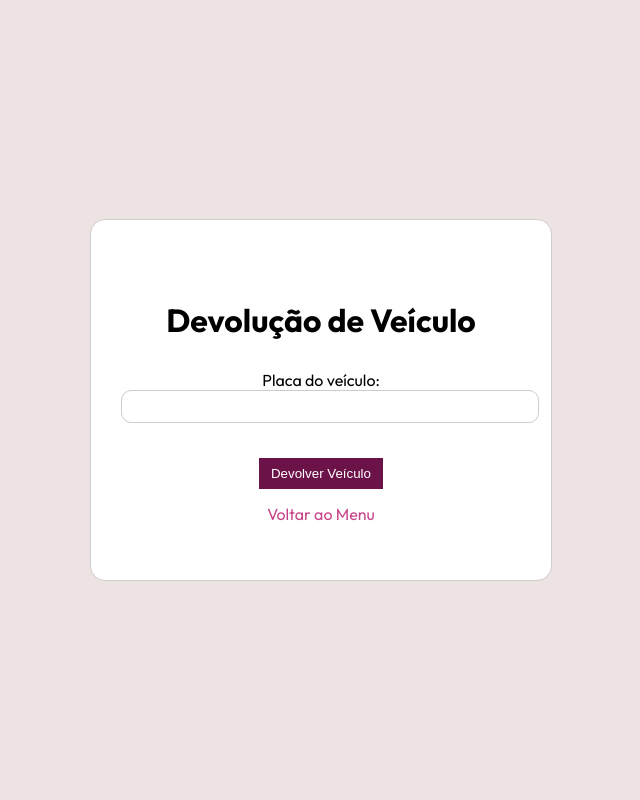
After one commit to Luana002/teste-de-software-fepi, a Flask app: page /devolucao in a window 1280 px wide. The commit adds this page. Shown: the whole page, without its empty margins (319-959 px from the left). Run offline with Flask 3, Linux system fonts and the light colour scheme.

Commit message:
Adiciona tela de devolução de veículo, cadastro de veículo e ajustes no layout da home

```diff
--- a/app.py
+++ b/app.py
@@ -2,40 +2,82 @@ from flask import Flask, render_template, request, redirect, url_for
 
 app = Flask(__name__)
 
+# "Banco de dados" em memória
 clientes = []
-veiculos = []
+veiculos = [
+    {"modelo": "Onix 1.0", "placa": "ABC1D23", "disponivel": True},
+    {"modelo": "HB20 1.6", "placa": "EFG4H56", "disponivel": True},
+    {"modelo": "Corolla XEi", "placa": "IJK7L89", "disponivel": False},
+    {"modelo": "Fiat Argo", "placa": "MNO2P34", "disponivel": True}
+]
 
+# Funções do sistema
 def cadastrar_cliente(nome, email, cpf):
 
     for c in clientes:
         if c["cpf"] == cpf:
             return None
 
-    novo_cliente = {"nome": nome, "email": email, "cpf": cpf}
+    novo_cliente = {
+        "nome": nome,
+        "email": email,
+        "cpf": cpf
+    }
+
     clientes.append(novo_cliente)
     return novo_cliente
 
+
+def cadastrar_veiculo(modelo, placa):
+
+    for v in veiculos:
+        if v["placa"] == placa:
+            return None
+
+    novo_veiculo = {
+        "modelo": modelo,
+        "placa": placa,
+        "disponivel": True
+    }
+
+    veiculos.append(novo_veiculo)
+    return novo_veiculo
+
+
+def devolver_veiculo(placa):
+
+    for veiculo in veiculos:
+        if veiculo["placa"] == placa:
+            veiculo["disponivel"] = True
+            return True
+
+    return False
+
+# Rotas do sistema
 @app.route('/')
 def index():
     return render_template('index.html')
 
+# LOGIN CLIENTE
 @app.route('/login_cliente', methods=['POST'])
 def login_cliente():
+
     nome = request.form.get('nome')
     cpf = request.form.get('cpf')
 
     for c in clientes:
         if c['nome'] == nome and c['cpf'] == cpf:
-
             return redirect(url_for('tela_home'))
 
     return "Falha no login: Cliente não encontrado ou dados incorretos.", 401
 
+# CADASTRO CLIENTE
 @app.route('/cadastrar_cliente', methods=['POST'])
 def rota_cadastrar_cliente():
+
     nome = request.form.get('nome')
     email = request.form.get('email')
-    cpf = request.form.get('CPF')
+    cpf = request.form.get('cpf')
 
     resultado = cadastrar_cliente(nome, email, cpf)
 
@@ -44,19 +86,62 @@ def rota_cadastrar_cliente():
     else:
         return "Erro: Este CPF já está cadastrado!", 400
 
-
+# TELA HOME (VEÍCULOS)
 @app.route('/home')
 def tela_home():
     return render_template('home.html', lista=veiculos)
 
+# LOCAR VEÍCULO
+@app.route('/locar/<placa>', methods=['POST'])
+def locar(placa):
+
+    for veiculo in veiculos:
+        if veiculo["placa"] == placa:
+
+            if veiculo["disponivel"]:
+                veiculo["disponivel"] = False
+
+                return redirect(url_for('tela_home'))
+
+    return "Erro ao locar veículo", 400
+
+# TELA CADASTRO VEÍCULO
+@app.route("/cadastroVeiculo")
+def tela_cadastro_veiculo():
+    return render_template("cadastroVeiculo.html")
+
+# CADASTRAR VEÍCULO
+@app.route("/cadastrar_veiculo", methods=["POST"])
+def cadastrar_veiculo_rota():
+
+    modelo = request.form["modelo"]
+    placa = request.form["placa"]
+
+    veiculo = cadastrar_veiculo(modelo, placa)
+
+    if veiculo:
+        return redirect(url_for('tela_home'))
+    else:
+        return "Erro: Veículo já cadastrado!", 400
+
+# TELA DEVOLUÇÃO
+@app.route("/devolucao")
+def tela_devolucao():
+    return render_template("devolucao.html")
+
+# DEVOLVER VEÍCULO
+@app.route("/devolver_veiculo", methods=["POST"])
+def devolver_veiculo_rota():
+
+    placa = request.form["placa"]
+
+    resultado = devolver_veiculo(placa)
+
+    if resultado:
+        return redirect(url_for('tela_home'))
+    else:
+        return "Veículo não encontrado."
+
+# EXECUTAR SERVIDOR
 if __name__ == '__main__':
     app.run(debug=True)
-
-@app.route('/locar/<placa>', methods=['POST'])
-def locar(placa):
-    for veiculo in veiculos:
-        if veiculo["placa"] == placa:
-            if veiculo["disponivel"]:
-                veiculo["disponivel"] = False
-                return redirect(url_for('tela_veiculos'))
-    return "Erro ao locar veículo", 400
--- /dev/null
+++ b/static/style/devolucao.css
@@ -0,0 +1,59 @@
+@import url("https://fonts.googleapis.com/css2?family=Outfit:wght@300;400;600;700&display=swap");
+
+:root {
+  --bg: #eee3e3;
+  --white: #ffffff;
+  --border: #ccc;
+
+  --btn-blue: #6b1349;
+  --link-orange: #c84488;
+}
+
+body {
+  margin: 0;
+  font-family: "Outfit", Arial, sans-serif;
+  background-color: var(--bg);
+
+  display: flex;
+  justify-content: center;
+  align-items: center;
+  height: 100vh;
+}
+
+.container {
+  background: var(--white);
+  padding: 30px;
+  border: 1px solid var(--border);
+  width: 400px;
+  height: 300px;
+  text-align: center;
+  border-radius: 15px;
+}
+
+h1 {
+  margin-top: 50px;
+  margin-bottom: 30px;
+}
+
+input {
+  width: 100%;
+  padding: 8px;
+  border: 1px solid var(--border);
+  border-radius: 10px;
+}
+
+button {
+  margin-top: 15px;
+  padding: 8px 12px;
+  border: none;
+  background-color: var(--btn-blue);
+  color: var(--white);
+  cursor: pointer;
+}
+
+a {
+  display: inline-block;
+  margin-top: 15px;
+  text-decoration: none;
+  color: var(--link-orange);
+}
--- /dev/null
+++ b/templates/devolucao.html
@@ -0,0 +1,30 @@
+<!DOCTYPE html>
+<html lang="en">
+<head>
+    <meta charset="UTF-8">
+    <meta name="viewport" content="width=device-width, initial-scale=1.0">
+    <title>Devolução</title>
+    <link rel="stylesheet" href="{{ url_for('static', filename='style/devolucao.css') }}">
+</head>
+<body>
+    <div class="container">
+
+    <h1>Devolução de Veículo</h1>
+
+    <form action="/devolver_veiculo" method="POST">
+
+    <label>Placa do veículo:</label><br>
+    <input type="text" name="placa" required>
+
+    <br><br>
+
+    <button type="submit">Devolver Veículo</button>
+
+    </form>
+
+    <a href="/home">Voltar ao Menu</a>
+
+    </div>
+
+</body>
+</html>
--- a/templates/index.html
+++ b/templates/index.html
@@ -28,7 +28,7 @@
             <br><br>
             <input type="email" name="email" placeholder="E-mail Principal" id="" required>
             <br><br>
-            <input type="password" name="CPF" placeholder="CPF como senha" id="" required>
+            <input type="password" name="cpf" placeholder="CPF como senha" id="" required>
             <br><br>
             <button type="submit" id="btnTwo">Cadastrar</button>
         </form>
```
Also changed, not shown: src/sistema_locacao.py (+30 -0 lines), static/style/home.css (+89 -37 lines), templates/cadastroVeiculo.html (added, +36 -0 lines), templates/home.html (+5 -2 lines), 1 other file.
